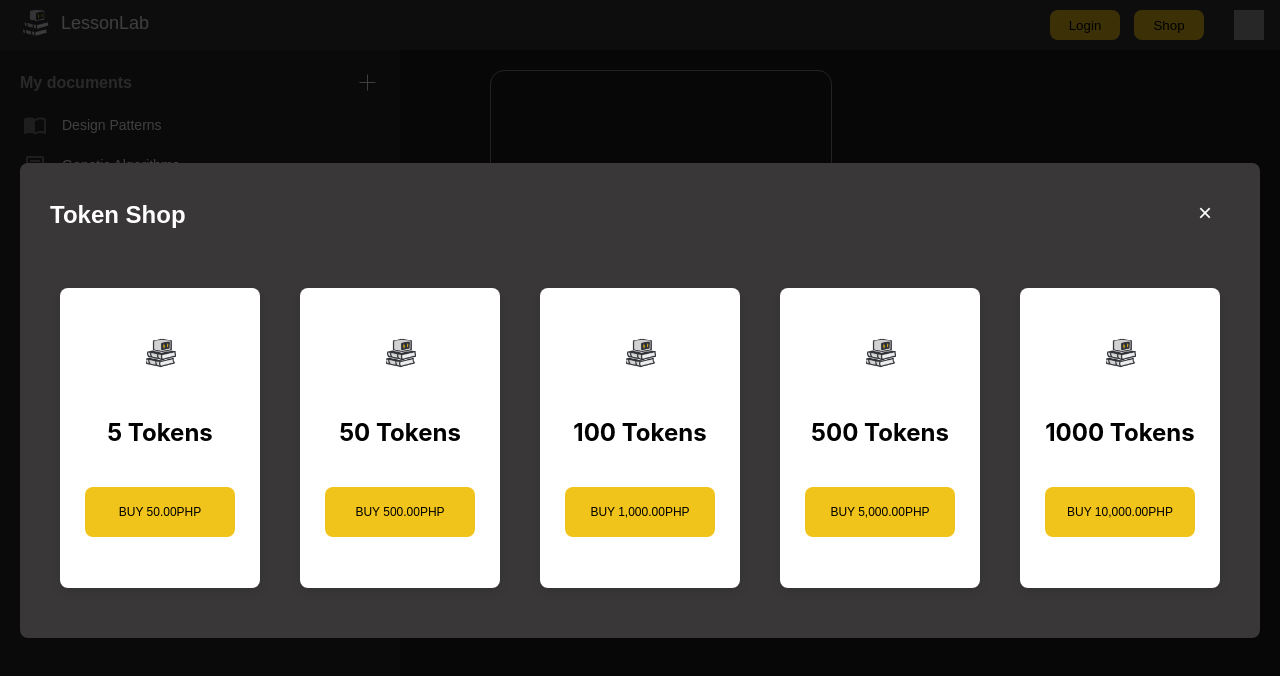
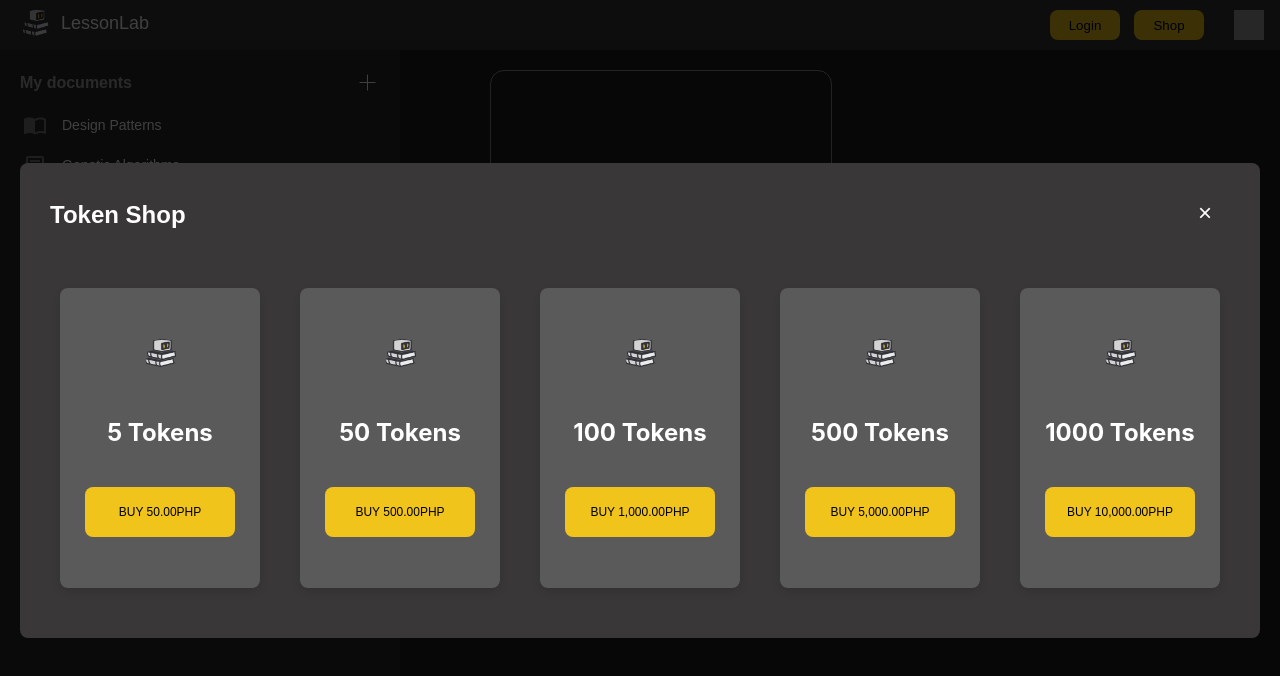
Before and after one commit to EdCamarillo/LessonLab-Frontend, a React (Create React App) app: page / in a window 1280 px wide. Both pictures are taken after a click on the button "Shop". Shown: the top 676 px of the page. Built offline with nearby package versions, Linux system fonts and the light colour scheme; grey boxes are pictures that could not be loaded.

Commit message:
Change colors

```diff
--- a/src/styles/item.css
+++ b/src/styles/item.css
@@ -1,7 +1,5 @@
 .item {
-    background-color: white;
     border-radius: 8px;
-    box-shadow: 0 4px 8px rgba(0, 0, 0, 0.1);
     overflow: hidden;
     width: 200px;
     height: 300px;
@@ -13,6 +11,9 @@
     justify-content: center;
     text-align: center;
     position: relative;
+    color: white;
+    background-color: #5a5a5a;
+    box-shadow: 0 4px 8px rgba(0, 0, 0, 0.1);
 }
 
 .item:hover {
```
